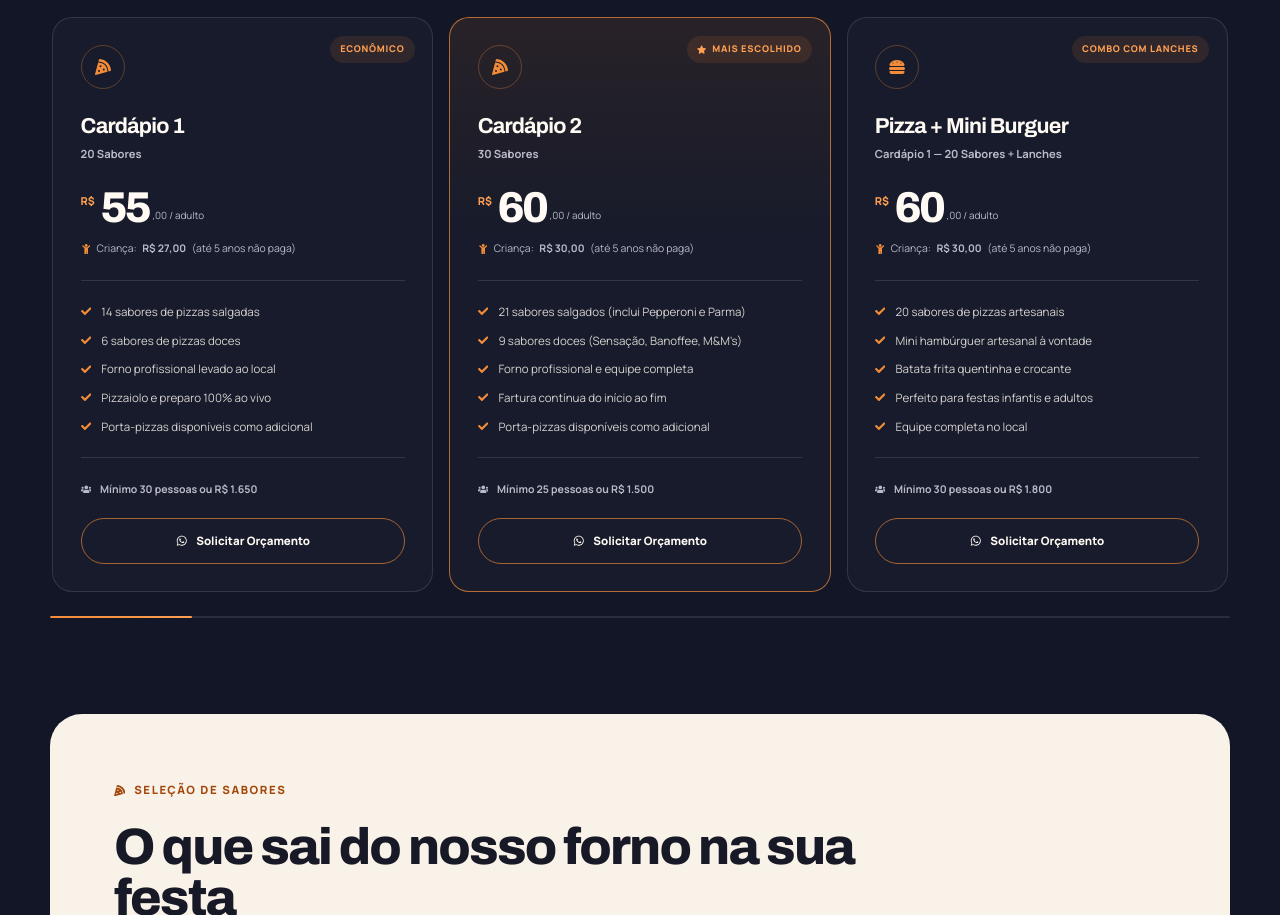
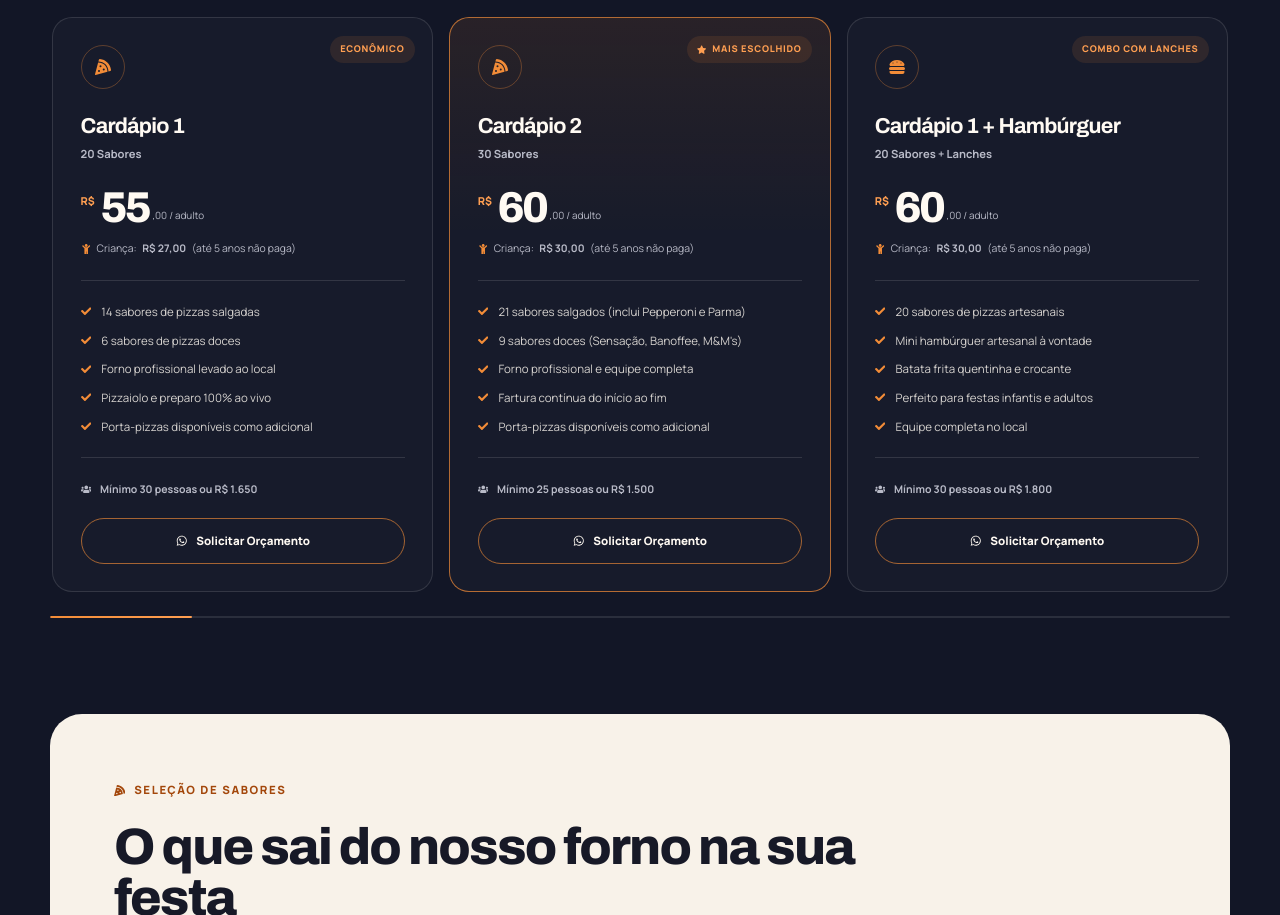
Before and after one commit to slunno/gama-pizzas, a React (Vite) app: page / in a window 1280 px wide. Shown: the part 1294-2209 px from the top of the page. Built offline with nearby package versions, Linux system fonts and the light colour scheme.

Commit message:
Renomeia combos para cardápios com hambúrguer

```diff
--- a/src/components/home/Rodizios/Rodizios.jsx
+++ b/src/components/home/Rodizios/Rodizios.jsx
@@ -54,8 +54,8 @@ const menus = [
   },
   {
     id: 3,
-    title: "Pizza + Mini Burguer",
-    subtitle: "Cardápio 1 — 20 Sabores + Lanches",
+    title: "Cardápio 1 + Hambúrguer",
+    subtitle: "20 Sabores + Lanches",
     icon: <FaHamburger />,
     price: "60",
     child: "30",
@@ -72,8 +72,8 @@ const menus = [
   },
   {
     id: 4,
-    title: "Pizza + Mini Burguer",
-    subtitle: "Cardápio 2 — 30 Sabores + Lanches",
+    title: "Cardápio 2 + Hambúrguer",
+    subtitle: "30 Sabores + Lanches",
     icon: <FaHamburger />,
     price: "65",
     child: "33",
```
Also changed, not shown: audit-tests/fix-verification.json (+4 -4 lines), audit-tests/verify-fixes.mjs (+4 -3 lines).
